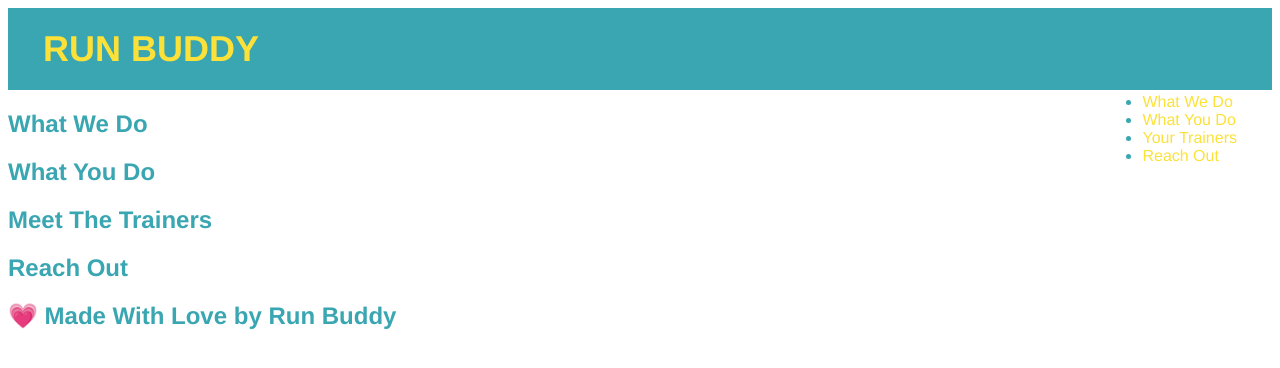
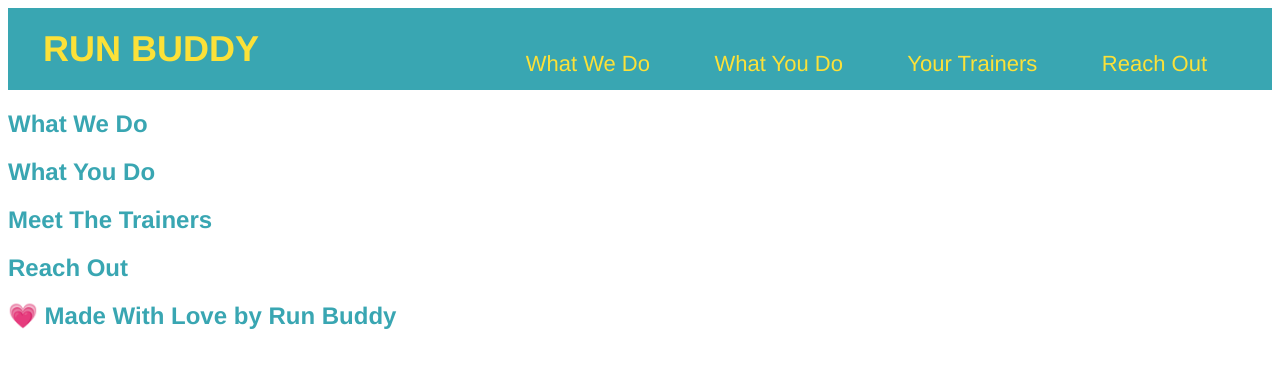
Before and after one commit to stmaddox/run-buddy, a plain HTML site: page index.html in a window 1280 px wide. Drawn offline with Linux system fonts and the light colour scheme.

Commit message:
header cleaned up

```diff
--- a/assets/css/style.css
+++ b/assets/css/style.css
@@ -16,6 +16,7 @@ header h1 {
     font-size: 36px;
     color: #fce138;
     margin: 0;
+    display: inline;
 }
 
 /*url color */
@@ -29,3 +30,13 @@ header nav {
     float: right;
     margin: 7px 0;
 }
+
+header nav ul li {
+    display: inline;
+}
+
+header nav ul li a {
+    margin: 0 30px;
+    font-weight: lighter;
+    font-size: 22px;
+}
```
